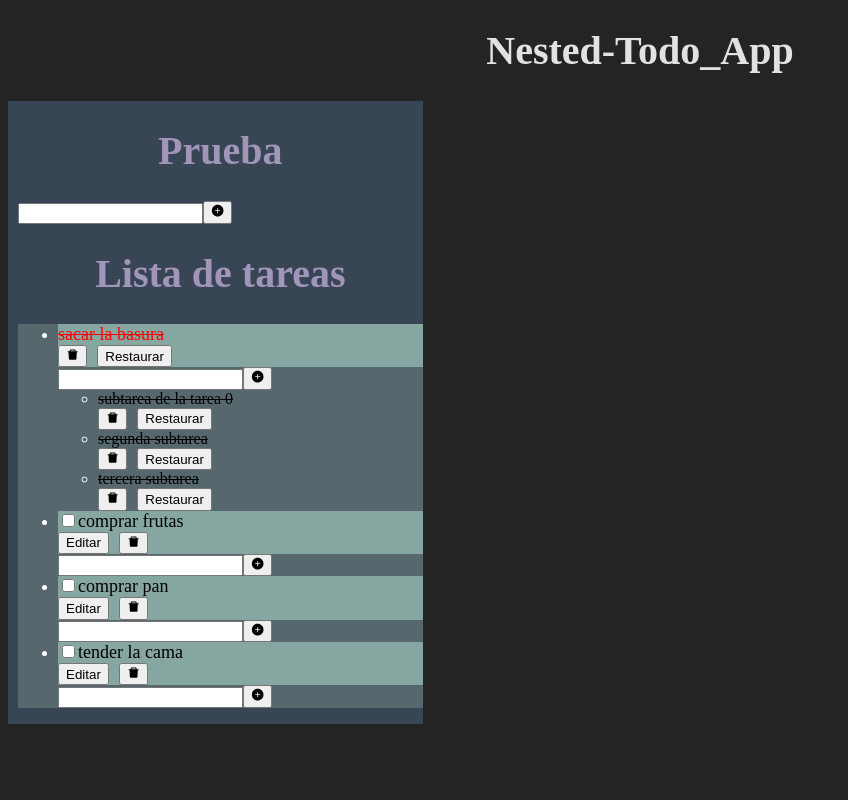
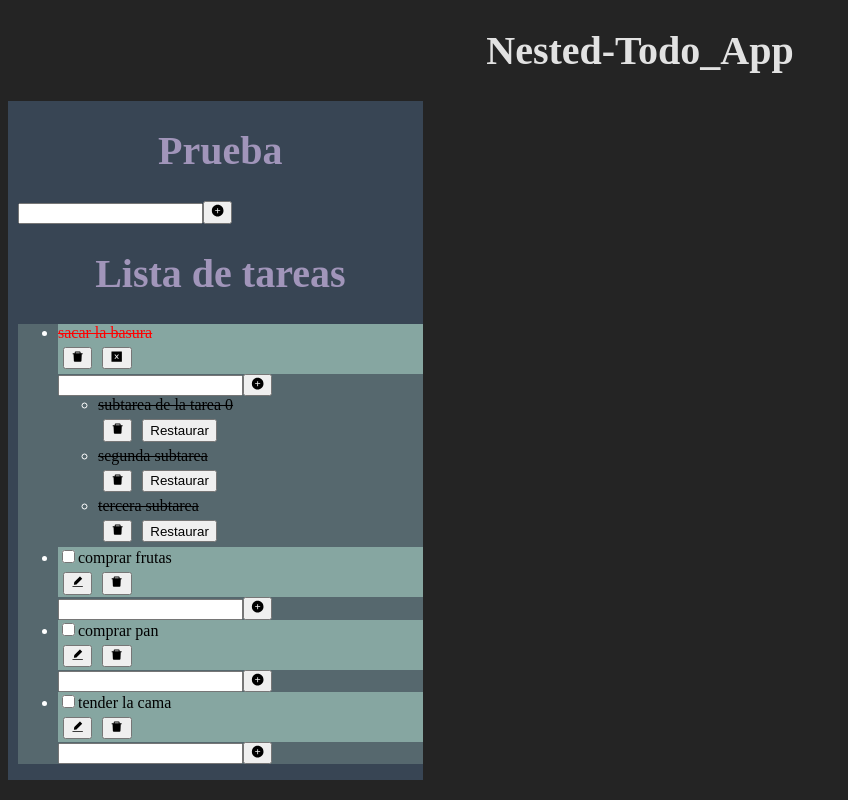
Before and after one commit to AlfonsoG-dev/new-todo-app, a React (Vite) app: page / in a window 1280 px wide. Both pictures are taken after a click on the checkbox 68 px from the left and 333 px from the top of the page. Shown: the whole page, without its empty margins (0-848 px from the left). Built offline with nearby package versions, Linux system fonts and the light colour scheme.

Commit message:
edicion de los estilos

```diff
--- a/src/App.css
+++ b/src/App.css
@@ -17,12 +17,13 @@
 }
 
 .tarea {
-    font-size: 18px;
     background-color: #86a6a1;
+    height: 50px;
     color: black;
 }
 
 .tarea-options {
+    padding: 5px;
     display: flex;
     gap: 10px;
 }
--- a/src/components/Todo.jsx
+++ b/src/components/Todo.jsx
@@ -1,6 +1,6 @@
 import { useState } from "react"
 import SubTareaContainer from "./subtarea/SubTodoContainer"
-import { AiFillPlusCircle, AiFillDelete } from "react-icons/ai";
+import { AiFillPlusCircle, AiFillDelete, AiFillEdit, AiFillCloseSquare } from "react-icons/ai";
 export default function Todo({ tarea, handleEliminarTarea, handleChangeTarea, subTareas }) {
     const [editada, setEditada] = useState(false)
     const [completar, setCompletar] = useState(false)
@@ -25,7 +25,10 @@ export default function Todo({ tarea, handleEliminarTarea, handleChangeTarea, su
                             descripcion: e.target.value
                         })}
                     />
-                    <button onClick={handleEditarTarea}><AiFillPlusCircle /></button>
+                    <div className="tarea-options">
+
+                        <button onClick={handleEditarTarea}><AiFillPlusCircle /></button>
+                    </div>
                 </>
             )
         } else if (!completar) {
@@ -38,7 +41,7 @@ export default function Todo({ tarea, handleEliminarTarea, handleChangeTarea, su
                     />
                     {tarea.descripcion}
                     <div className="tarea-options" >
-                        <button onClick={() => setEditada(true)}>Editar</button>
+                        <button onClick={() => setEditada(true)}><AiFillEdit /></button>
                         <button onClick={() => handleEliminarTarea(tarea.id)}><AiFillDelete /></button>
                     </div >
                 </ >
@@ -51,7 +54,7 @@ export default function Todo({ tarea, handleEliminarTarea, handleChangeTarea, su
                     </div>
                     <div className="tarea-options" >
                         <button onClick={() => handleEliminarTarea(tarea.id)}><AiFillDelete /></button>
-                        <button onClick={() => setCompletar(false)}>Restaurar</button>
+                        <button onClick={() => setCompletar(false)}><AiFillCloseSquare /></button>
                     </div >
                 </div >
             )
--- a/src/components/subtarea/SubTodo.jsx
+++ b/src/components/subtarea/SubTodo.jsx
@@ -1,5 +1,6 @@
 import { useState } from "react"
-import { AiFillPlusCircle, AiFillDelete } from "react-icons/ai";
+import { AiFillPlusCircle, AiFillDelete, AiFillEdit, AiFillCloseSquare } from "react-icons/ai";
+
 export default function SubTarea({ subtarea, eliminarSubTarea, handleChange, tareaCompleta }) {
     const [editada, setEditada] = useState(false)
     const [completar, setCompletar] = useState(false)
@@ -36,7 +37,7 @@ export default function SubTarea({ subtarea, eliminarSubTarea, handleChange, tar
                     />
                     {subtarea.descripcion}
                     <div className="tarea-options">
-                        <button onClick={() => setEditada(true)}>Editar</button>
+                        <button onClick={() => setEditada(true)}><AiFillEdit /></button>
                         <button onClick={() => eliminarSubTarea(subtarea.id)}><AiFillDelete /></button>
                     </div>
                 </>
```
